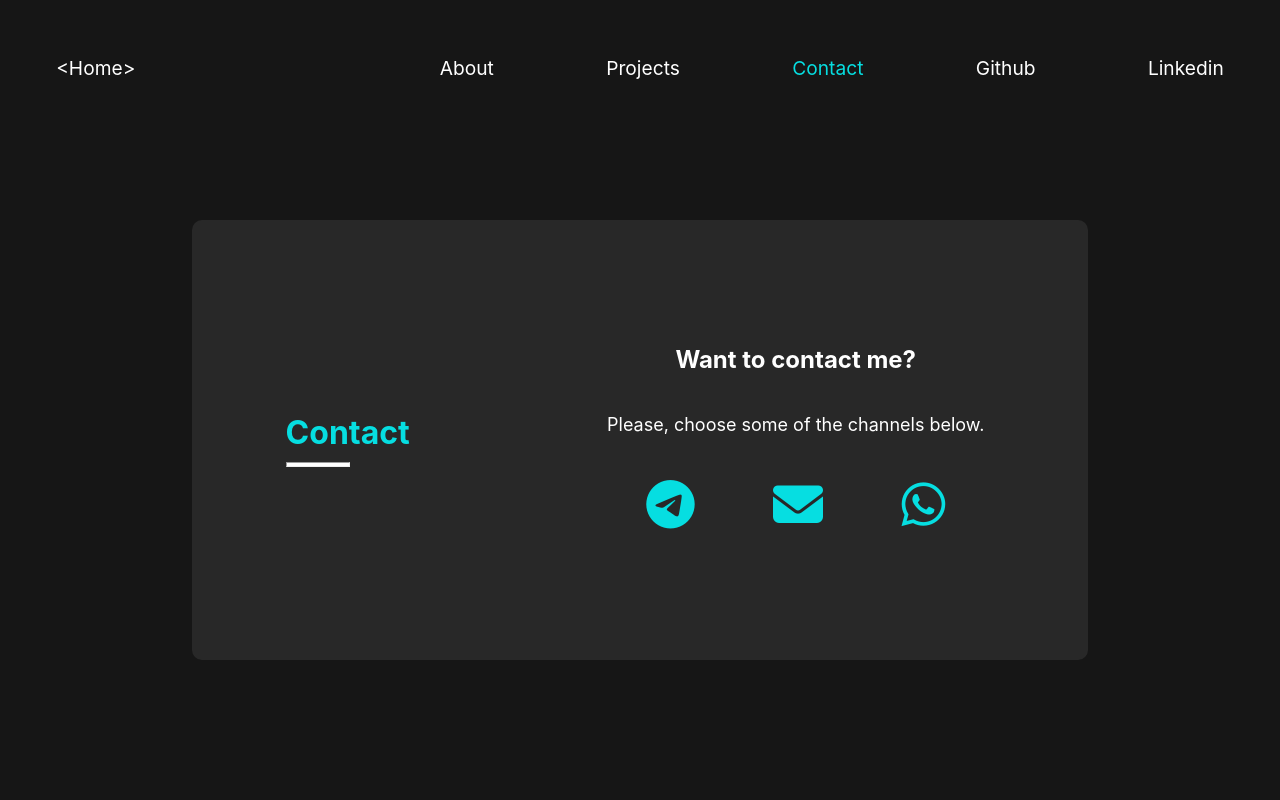
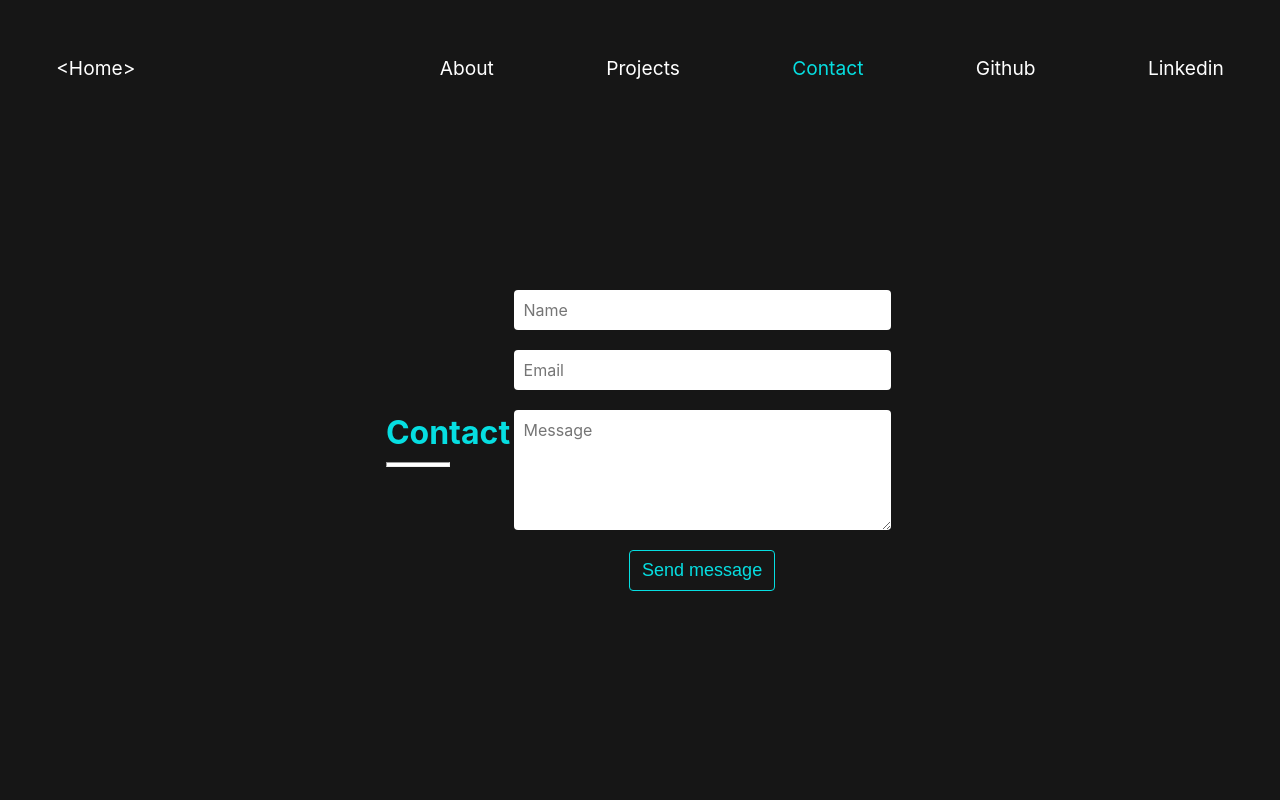
Before and after one commit to tainnaps/tainnaps.github.io, a React (Create React App) app: page /contact in a window 1280 px wide. Shown: the top 800 px of the page. Built offline with nearby package versions, Linux system fonts and the light colour scheme.

Commit message:
refactor: render only title and form on contact page

```diff
--- a/src/pages/Contact/index.js
+++ b/src/pages/Contact/index.js
@@ -1,6 +1,5 @@
 import React from 'react';
 import ContactForm from '../../components/ContactForm';
-import Icon from '../../components/Icon';
 import Title from '../../components/Title';
 import './index.css';
 
@@ -8,31 +7,7 @@ function Contact() {
   return (
     <main className="contact-main">
       <section className="contact-container">
-        <section className="contact-card">
-          <Title title="Contact" />
-          <section className="contact-info">
-            <h3>Want to contact me?</h3>
-            <p>Please, choose some of the channels below.</p>
-            <section className="contact-icons">
-              <Icon
-                href="https://t.me/tainnaps"
-                className="fa-brands fa-telegram"
-              />
-              <Icon
-                href="#contact-form"
-                blankTarget={ false }
-                className="fa-solid fa-envelope"
-              />
-              <Icon
-                href="https://wa.me/5571991360512"
-                className="fa-brands fa-whatsapp"
-              />
-            </section>
-          </section>
-        </section>
-      </section>
-      <section id="contact-form">
-        <Title title="Email" />
+        <Title title="Contact" />
         <ContactForm />
       </section>
     </main>
```
